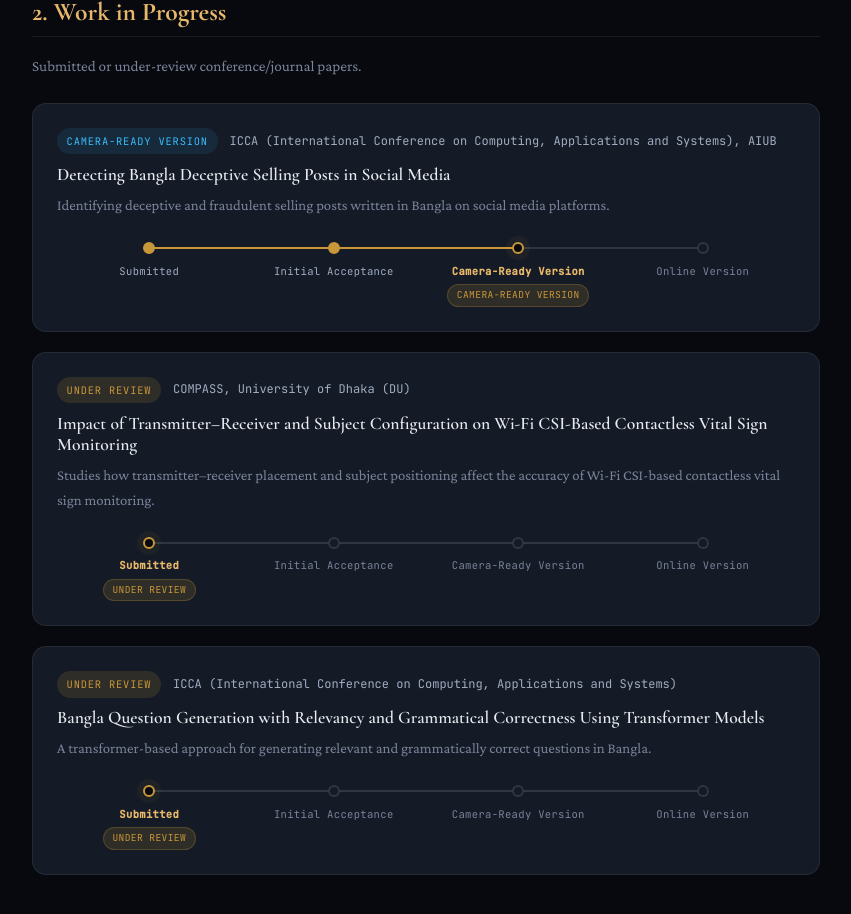
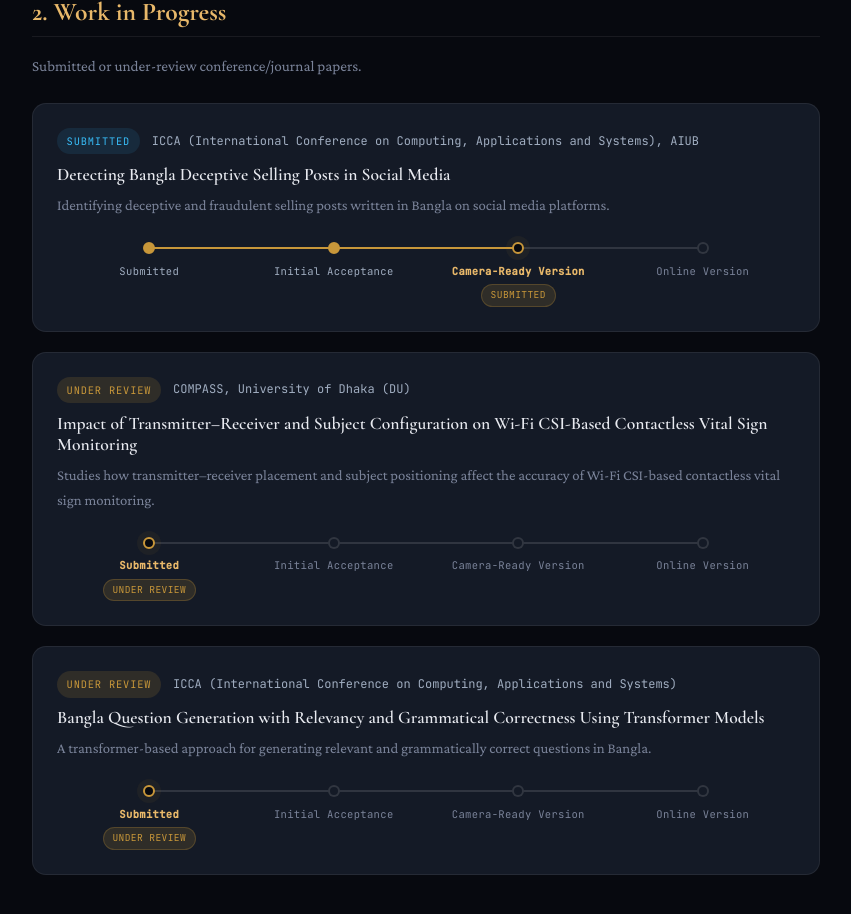
Before and after one commit to mdoman765/oman-portfolio, an Angular app: page /projects in a window 1280 px wide. Shown: the part 1113-2027 px from the top of the page, without its empty margins (364-1215 px from the left). Built offline with nearby package versions, Linux system fonts and the light colour scheme; a web font is replaced by a local one.

Commit message:
submittted

```diff
--- a/src/app/components/projects/projects.ts
+++ b/src/app/components/projects/projects.ts
@@ -65,7 +65,7 @@ export class Projects {
     {
       title: 'Detecting Bangla Deceptive Selling Posts in Social Media',
       venue: 'ICCA (International Conference on Computing, Applications and Systems), AIUB',
-      status: 'Camera-Ready Version',
+      status: 'submitted',
       stageIndex: 2,
       desc: 'Identifying deceptive and fraudulent selling posts written in Bangla on social media platforms.',
     },
```
